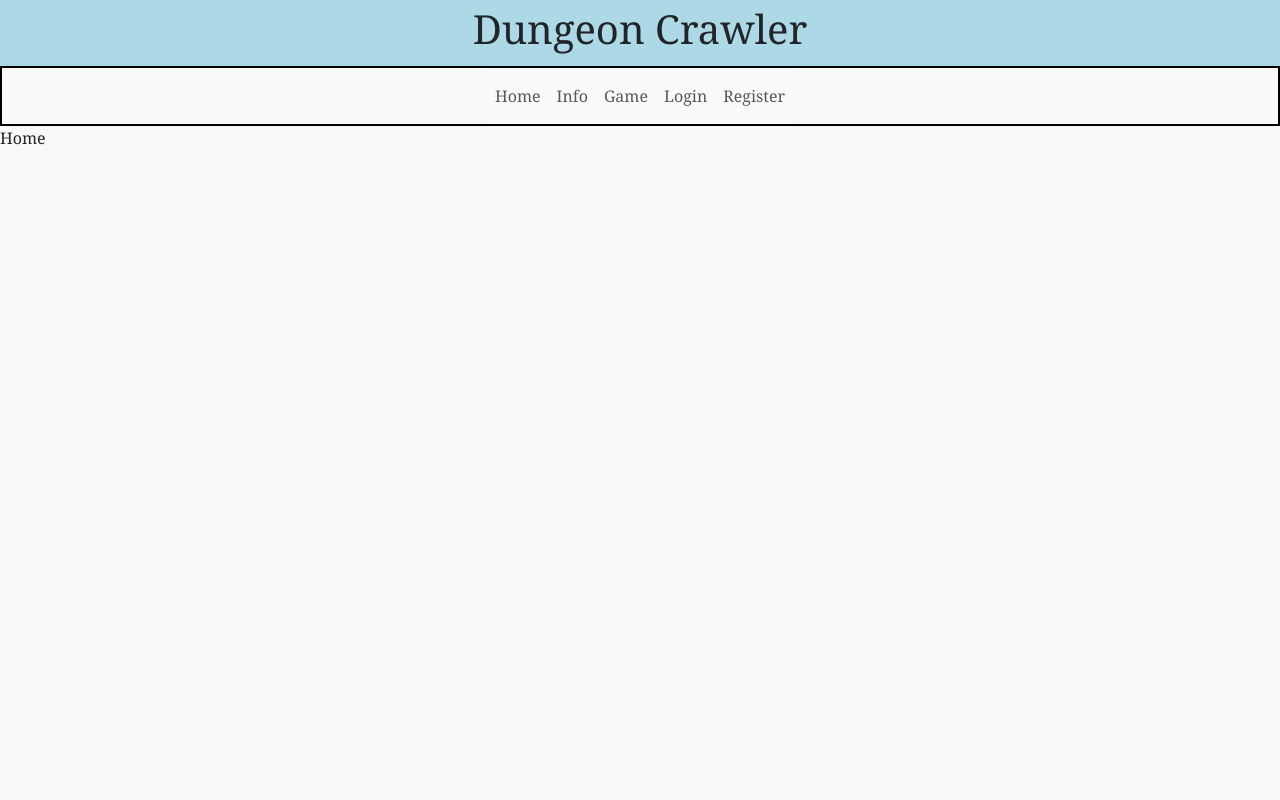
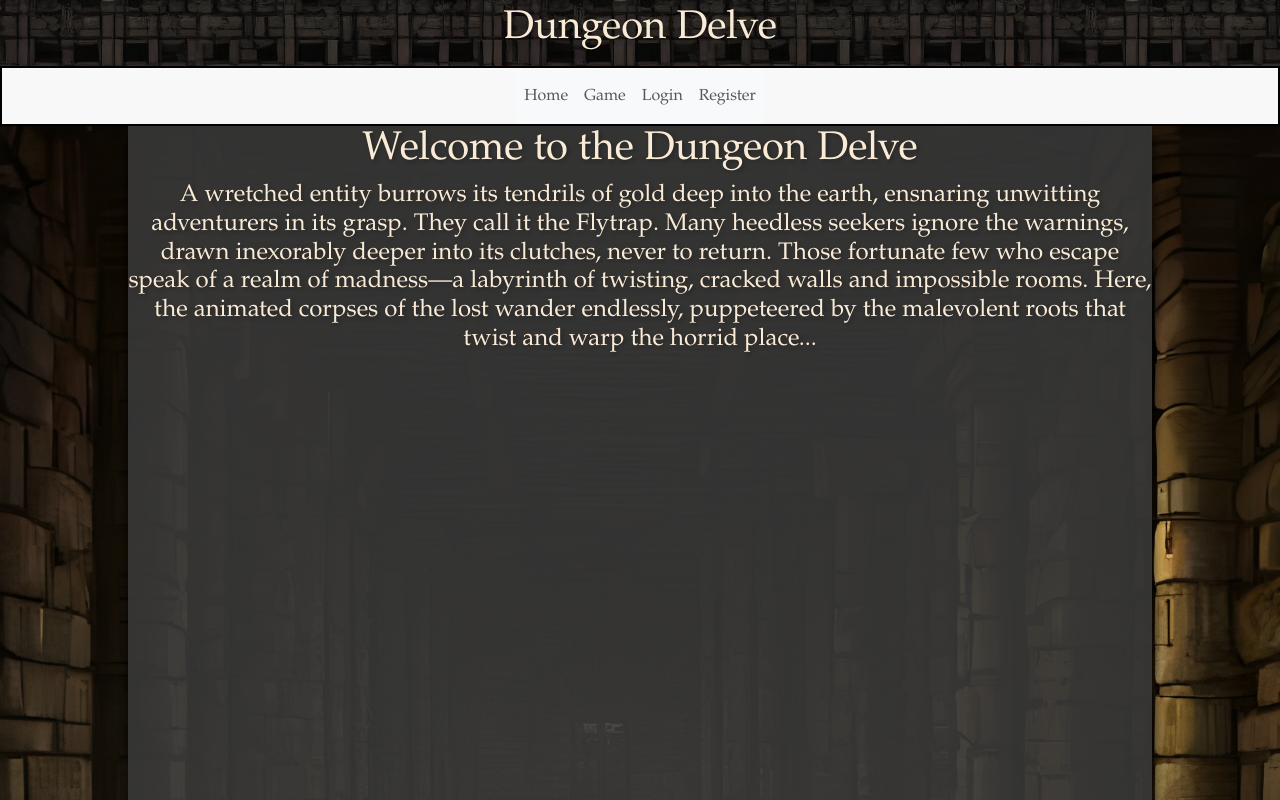
Before and after one commit to ScottCPetty/capstone_frontend, a React (Vite) app in the folder React/: page / in a window 1280 px wide. Shown: the top 800 px of the page. Built offline with nearby package versions, Linux system fonts and the light colour scheme.

Commit message:
HomeAndStyling

```diff
--- a/React/src/App.jsx
+++ b/React/src/App.jsx
@@ -7,7 +7,6 @@ import {
 } from "react-router-dom";
 import Nav from "./components/Nav";
 import Home from "./components/Home/Home";
-import Info from "./components/Info/Info";
 import Login from "./components/Login/Login";
 import Register from "./components/Register/Register";
 import Account from "./components/Account/Account";
@@ -21,13 +20,12 @@ function App() {
   return (
     <>
       <div className="header">
-        <h1>Dungeon Crawler</h1>
+        <h1>Dungeon Delve</h1>
       </div>
       <Router>
         <Nav loggedIn={loggedIn} setLoggedIn={setLoggedIn} />
         <Routes>
           <Route path="/" element={<Home loggedIn={loggedIn} />} />
-          <Route path="/info" element={<Info />} />
           <Route path="/game" element={<Game loggedIn={loggedIn} />} />
           <Route path="/login" element={<Login setLoggedIn={setLoggedIn} />} />
           <Route
--- a/React/src/components/Home/Home.jsx
+++ b/React/src/components/Home/Home.jsx
@@ -1,5 +1,22 @@
-import React from "react";
-
 export default function Home() {
-  return <div>Home</div>;
+  return (
+    <div className="background-container">
+      <div className="section">
+        <h1>Welcome to the Dungeon Delve</h1>
+        <h4>
+          A wretched entity burrows its tendrils of gold deep into the earth,
+          ensnaring unwitting adventurers in its grasp. They call it the
+          Flytrap. Many heedless seekers ignore the warnings, drawn inexorably
+          deeper into its clutches, never to return. Those fortunate few who
+          escape speak of a realm of madness—a labyrinth of twisting, cracked
+          walls and impossible rooms. Here, the animated corpses of the lost
+          wander endlessly, puppeteered by the malevolent roots that twist and
+          warp the horrid place...
+        </h4>
+      </div>
+      <div className="section">
+        <h1>Rules</h1>
+      </div>
+    </div>
+  );
 }
--- a/React/src/components/Info/Info.jsx
+++ /dev/null
@@ -1,5 +0,0 @@
-import React from "react";
-
-export default function Info() {
-  return <div>Info</div>;
-}
--- a/React/src/components/Login/Login.jsx
+++ b/React/src/components/Login/Login.jsx
@@ -40,7 +40,8 @@ export default function Login({ setLoggedIn }) {
   };
 
   return (
-    <div className="form-container">
+    <div className="background-container">
+      <div className="section">
         <h2 className="form-header">Login</h2>
         <form onSubmit={submit}>
           <div className="form-group">
@@ -66,9 +67,11 @@ export default function Login({ setLoggedIn }) {
               onChange={updateForm}
             />
           </div>
+          <div className="form-button">
             <button type="submit" className="btn btn-primary">
               Submit
             </button>
+          </div>
         </form>
         <div className="redirect-container">
           <h3>Not Signed In?</h3>
@@ -81,5 +84,6 @@ export default function Login({ setLoggedIn }) {
           </button>
         </div>
       </div>
+    </div>
   );
 }
--- a/React/src/components/Nav.jsx
+++ b/React/src/components/Nav.jsx
@@ -30,11 +30,6 @@ export default function Nav({ loggedIn, setLoggedIn }) {
             <li className="nav-item active">
               <Link to="/" className="nav-link" href="#">
                 Home <span className="sr-only"></span>
-              </Link>
-            </li>
-            <li className="nav-item">
-              <Link to="/info" className="nav-link" href="#">
-                Info
               </Link>
             </li>
             <li className="nav-item">
--- a/React/src/components/Register/Register.jsx
+++ b/React/src/components/Register/Register.jsx
@@ -41,7 +41,8 @@ export default function Register({ setLoggedIn }) {
   };
 
   return (
-    <div className="form-container">
+    <div className="background-container">
+      <div className="section">
         <h2 className="form-header">Register</h2>
         <form onSubmit={submit}>
           <div className="form-group">
@@ -89,9 +90,11 @@ export default function Register({ setLoggedIn }) {
               onChange={updateForm}
             />
           </div>
+          <div className="form-button">
             <button type="submit" className="btn btn-primary">
               Submit
             </button>
+          </div>
         </form>
         <div className="redirect-container">
           <h3>Already Have an Account?</h3>
@@ -104,5 +107,6 @@ export default function Register({ setLoggedIn }) {
           </button>
         </div>
       </div>
+    </div>
   );
 }
--- a/React/src/index.css
+++ b/React/src/index.css
@@ -1,14 +1,18 @@
 body {
-  font-family: Georgia, serif;
+  font-family: Garamond;
   background-color: #f8f8f8;
   margin: 0;
   padding: 0;
+  scroll-behavior: smooth;
 }
 
 .header {
   text-align: center;
-  background-color: lightblue;
+  color: antiquewhite;
+  background-color: black;
+  background-image: url("./assets/dungeon.jpg");
   padding: 5px;
+  text-shadow: 2px 2px 4px rgba(0, 0, 0, 0.3);
 }
 
 /* Navbar */
@@ -30,6 +34,15 @@ body {
 
 .form-group {
   padding: 8px;
+  margin-left: 10%;
+  margin-right: 10%;
+  text-align: left;
+}
+
+.form-button {
+  display: flex;
+  justify-content: right;
+  margin-right: 11%;
 }
 
 .redirect-container {
@@ -42,20 +55,24 @@ body {
 }
 
 /* Home */
-.users-header {
-  margin-top: 10px;
-  margin-left: 100px;
-  font-weight: bold;
+.background-container {
+  background-image: url("./assets/dungeon3.jpg");
+  background-size: cover;
+  background-position: center;
+  background-attachment: fixed;
 }
 
-.users-list {
-  display: flex;
-  flex-direction: column;
+.section {
+  height: 100vh;
+  margin-left: 10%;
+  margin-right: 10%;
+  background-color: rgba(56, 56, 56, 0.897);
+  display: block;
   justify-content: center;
-  padding: 10px;
-  margin-left: 200px;
+  align-items: center;
+  color: antiquewhite;
+  text-align: center;
+  text-shadow: 2px 2px 4px rgba(0, 0, 0, 0.3);
+  border-bottom: 1px solid black;
+  box-shadow: 0 10px 12px black;
 }
-
-.user-container {
-  padding: 15px;
-}
```
Also changed, not shown: React/src/assets/dungeon.jpg (added), React/src/assets/dungeon3.jpg (added). Lines whose indentation alone changed are shown as unchanged.
